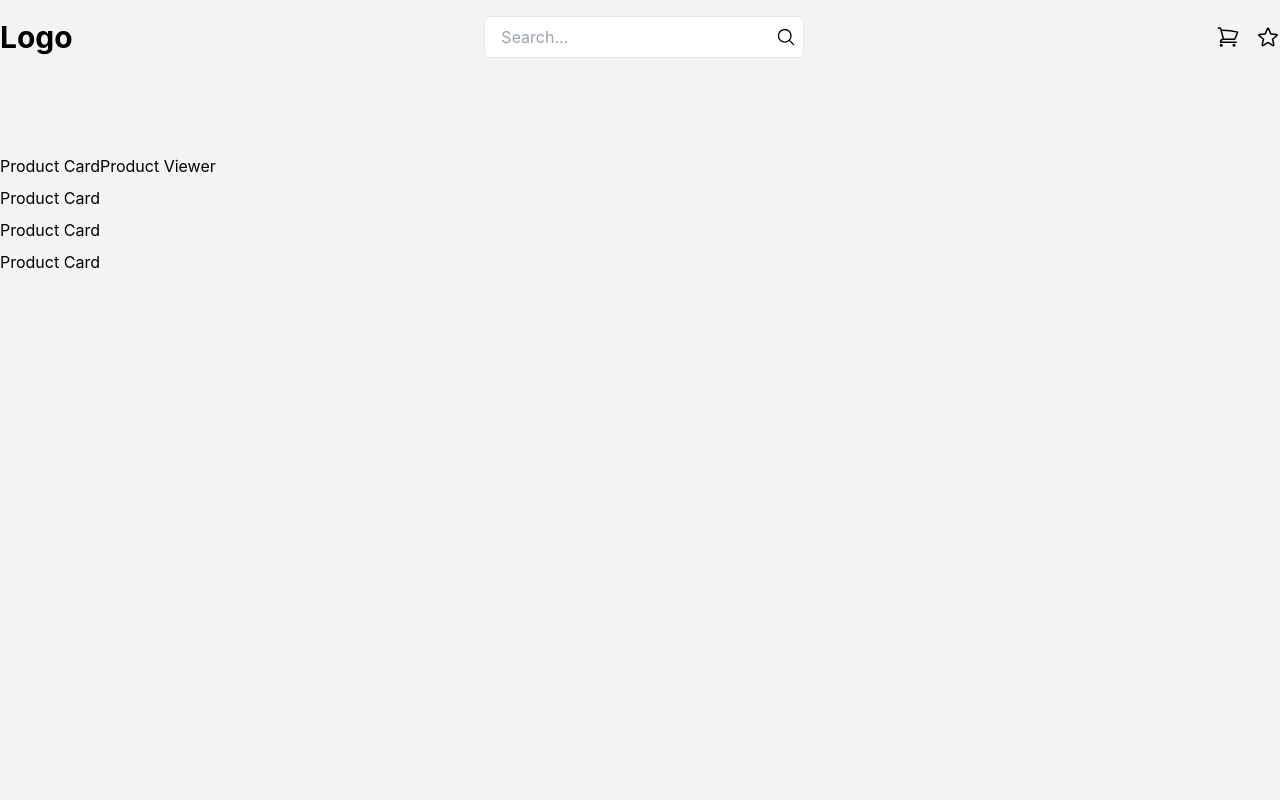
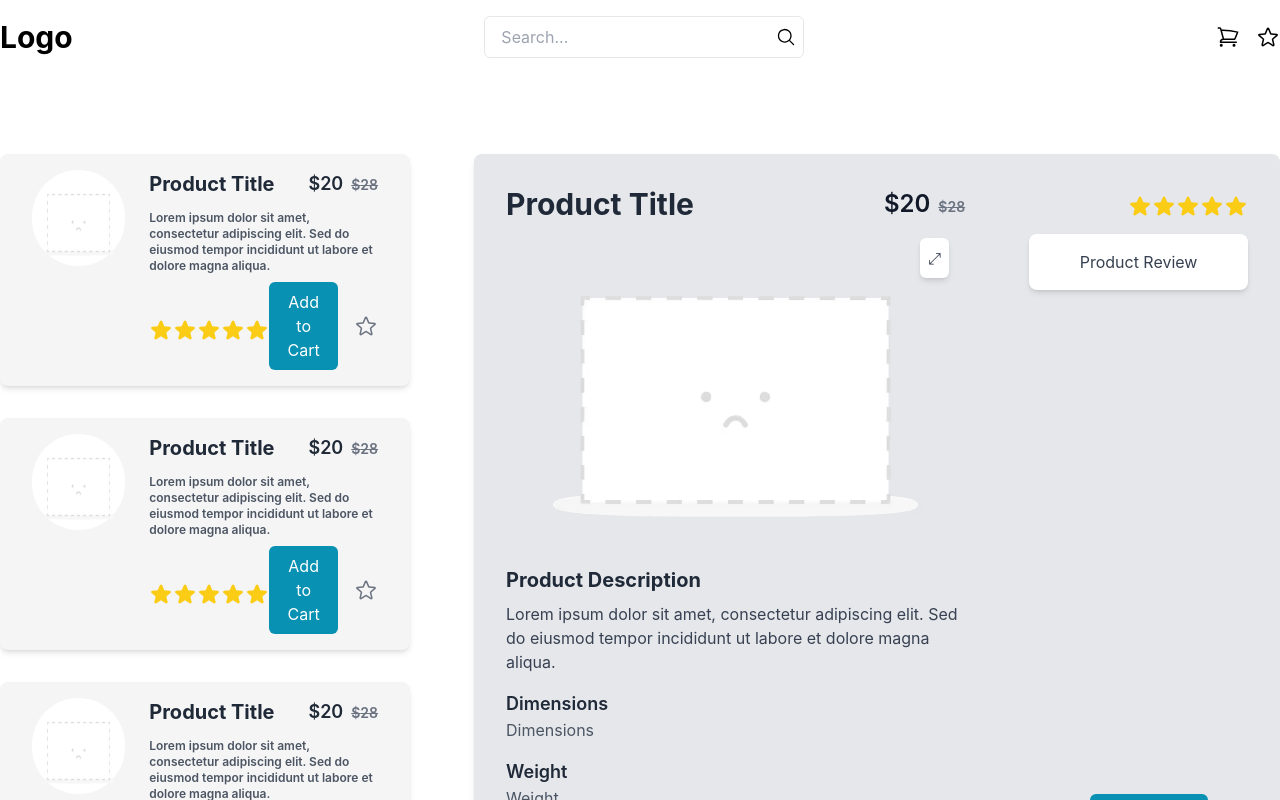
Before and after one commit to Tecu23/products-dashboard, a React (Vite) app: page / in a window 1280 px wide. Shown: the top 800 px of the page. Built offline with nearby package versions, Linux system fonts and the light colour scheme.

Commit message:
add basic layout

```diff
--- a/src/App.tsx
+++ b/src/App.tsx
@@ -4,9 +4,9 @@ import ProductViewer from "./components/ProductViewer";
 
 function App() {
     return (
-        <div className="min-h-screen bg-gray-100">
+        <div className="min-h-screen bg-white">
             <Navbar />
-            <main className="container mx-auto flex flex-row py-20">
+            <main className="container mx-auto flex flex-row py-20 gap-16">
                 <ProductList />
                 <ProductViewer />
             </main>
--- a/src/components/Navbar.tsx
+++ b/src/components/Navbar.tsx
@@ -3,13 +3,13 @@ import { MagnifyingGlassIcon } from "@heroicons/react/24/solid";
 
 const Navbar = () => {
     return (
-        <nav className="container mx-auto py-4 flex justify-between items-center">
+        <nav className="container mx-auto py-4 px-4 lg:px-0 flex justify-between items-center">
             <div className="">
                 <p className="text-3xl font-bold">Logo</p>
             </div>
 
             <div className="relative">
-                <input type="text" className="w-80 border rounded-md py-2 px-4 focus:outline-none" placeholder="Search..." />
+                <input type="text" className="w-48 lg:w-80 border rounded-md py-2 px-4 focus:outline-none" placeholder="Search..." />
                 <MagnifyingGlassIcon className="absolute right-2 top-1/2 transform -translate-y-1/2 w-5 h-5" />
             </div>
 
--- a/src/components/ProductCard.tsx
+++ b/src/components/ProductCard.tsx
@@ -1,5 +1,47 @@
+import { StarIcon } from "@heroicons/react/24/solid";
+import { StarIcon as OutlineStarIcon } from "@heroicons/react/24/outline";
+
 const ProductCard = () => {
-    return <div className="">Product Card</div>;
+    return (
+        <button className="flex flex-row items-start bg-neutral-100 rounded-lg shadow-md px-8 py-4 hover:shadow-lg max-w-2xl mx-auto">
+            {/* Product Image */}
+            <div className="w-24 h-24 rounded-full bg-white flex justify-center items-center">
+                <img src={"/empty_product.avif"} alt={"Empty"} className="h-24 w-24" />
+            </div>
+
+            {/* Product Details */}
+            <div className="w-full md:w-3/4 md:pl-6 flex flex-col gap-2 justify-around">
+                {/* Title, Description, and Rating */}
+                <div className="flex flex-row justify-between">
+                    <h3 className="text-xl font-bold text-gray-800">Product Title</h3>
+                    <div className="text-lg font-semibold text-gray-800">
+                        $20
+                        <span className="text-sm text-gray-500 line-through ml-2">${(20 * (100 + 40)) / 100}</span>
+                    </div>
+                </div>
+                <p className="text-xs font-semibold text-gray-600 mt-1 text-left">
+                    Lorem ipsum dolor sit amet, consectetur adipiscing elit. Sed do eiusmod tempor incididunt ut labore et dolore magna aliqua.
+                </p>
+
+                {/* Ratings */}
+                <div className="flex justify-between items-center">
+                    <div className="flex items-center mt-2">
+                        {[...Array(5)].map(() => (
+                            <StarIcon className="h-6 w-6 text-yellow-400" />
+                        ))}
+                    </div>
+
+                    {/* Add to Cart Button and Favorite Button */}
+                    <div className="flex items-center space-x-4">
+                        <button className="py-2 px-4 rounded-md transition duration-300 bg-cyan-600 text-white hover:bg-cyan-700">Add to Cart</button>
+                        <button className="">
+                            <OutlineStarIcon className="h-6 w-6 text-gray-500 hover:text-yellow-400" />
+                        </button>
+                    </div>
+                </div>
+            </div>
+        </button>
+    );
 };
 
 export default ProductCard;
--- a/src/components/ProductList.tsx
+++ b/src/components/ProductList.tsx
@@ -2,7 +2,7 @@ import ProductCard from "./ProductCard";
 
 const ProductList = () => {
     return (
-        <div className="flex flex-col items-center gap-2">
+        <div className="flex flex-col items-center gap-8">
             {/* Example product cards */}
             <ProductCard />
             <ProductCard />
--- a/src/components/ProductViewer.tsx
+++ b/src/components/ProductViewer.tsx
@@ -1,5 +1,71 @@
-const ProductViewer: React.FC = () => {
-    return <div className="">Product Viewer</div>;
+import { StarIcon } from "@heroicons/react/24/solid";
+import { StarIcon as OutlineStarIcon } from "@heroicons/react/24/outline";
+
+const ProductViewer = () => {
+    return (
+        <div className="bg-gray-200 rounded-lg p-8 shadow-md w-full h-[700px] max-w-4xl mx-auto">
+            <div className="flex gap-16">
+                <div className="flex flex-col">
+                    <div className="flex justify-between items-center">
+                        <h2 className="text-3xl font-bold text-gray-800 mb-4 md:mb-0">Product Title</h2>
+                        <div className="flex flex-col md:items-end">
+                            <div className="text-2xl font-semibold text-gray-900">
+                                $20
+                                <span className="text-sm text-gray-500 line-through ml-2">${(20 * (100 + 40)) / 100}</span>
+                            </div>
+                        </div>
+                    </div>
+                    <div className="w-full">
+                        <div className="relative mb-6">
+                            <img src={"/empty_product.avif"} alt={"Empty"} className="w-full h-64 md:h-80 object-cover rounded-lg" />
+                            <button className="absolute top-4 right-4 bg-white text-gray-700 p-2 rounded-md shadow-md hover:bg-gray-100">⤢</button>
+                        </div>
+                    </div>
+                    <div className="mb-6">
+                        <h3 className="text-xl font-bold text-gray-800 mb-2">Product Description</h3>
+                        <p className="text-gray-700 text-base mb-4">
+                            Lorem ipsum dolor sit amet, consectetur adipiscing elit. Sed do eiusmod tempor incididunt ut labore et dolore magna aliqua.
+                        </p>
+                        <div className="flex flex-col gap-4">
+                            <div>
+                                <h4 className="text-lg font-semibold text-gray-800">Dimensions</h4>
+                                <p className="text-gray-600">Dimensions</p>
+                            </div>
+                            <div>
+                                <h4 className="text-lg font-semibold text-gray-800">Weight</h4>
+                                <p className="text-gray-600">Weight</p>
+                            </div>
+                        </div>
+                    </div>
+                </div>
+                <div className="flex flex-col justify-between items-end gap-2 w-3/5 flex-grow ">
+                    <div className="flex flex-col gap-4 items-end w-full">
+                        <div className="flex mt-2">
+                            {[...Array(5)].map(() => (
+                                <StarIcon className="h-6 w-6 text-yellow-400" />
+                            ))}
+                        </div>
+
+                        <div className="w-full ">
+                            <div className="space-y-4">
+                                {["Product Review"].map((review, index) => (
+                                    <div key={index} className="bg-white p-4 rounded-lg shadow-md text-center">
+                                        <p className="text-gray-700">{review}</p>
+                                    </div>
+                                ))}
+                            </div>
+                        </div>
+                    </div>
+                    <div className="flex items-center space-x-4">
+                        <button className="py-2 px-4 rounded-md transition duration-300 bg-cyan-600 text-white hover:bg-cyan-700">Add to Cart</button>
+                        <button className="">
+                            <OutlineStarIcon className="h-6 w-6 text-gray-500 hover:text-yellow-400" />
+                        </button>
+                    </div>
+                </div>
+            </div>
+        </div>
+    );
 };
 
 export default ProductViewer;
```
Also changed, not shown: public/empty_product.avif (added).
